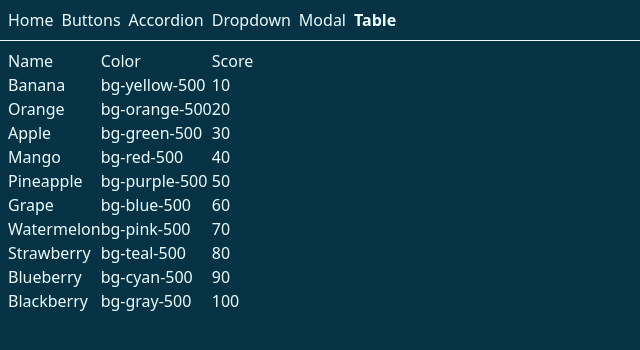
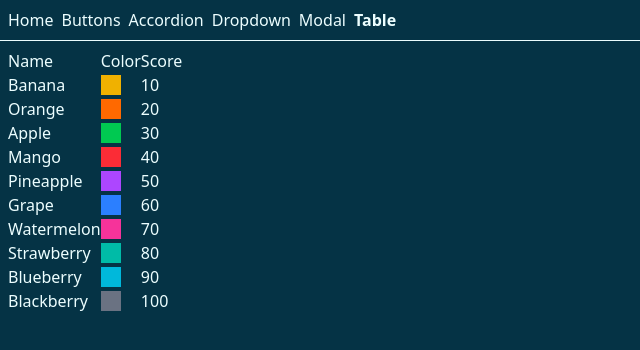
Before and after one commit to SmackSmash/comps-ts, a React (Vite) app: page /table in a window 1280 px wide. Shown: the top 350 px of the page, without its empty margins (0-640 px from the left). Built offline with nearby package versions, Linux system fonts and the light colour scheme.

Commit message:
Added logic to show colors

```diff
--- a/src/components/Table.tsx
+++ b/src/components/Table.tsx
@@ -1,5 +1,6 @@
 import type { FC } from 'react';
 import type { Fruit } from '../types';
+import { twMerge } from 'tailwind-merge';
 
 const Table: FC<{ data: Fruit[] }> = ({ data }) => {
   return (
@@ -15,7 +16,9 @@ const Table: FC<{ data: Fruit[] }> = ({ data }) => {
         {data.map(({ name, color, score }, index) => (
           <tr key={index}>
             <td>{name}</td>
-            <td>{color}</td>
+            <td>
+              <div className={twMerge(color, 'h-5 w-5')}></div>
+            </td>
             <td>{score}</td>
           </tr>
         ))}
```
